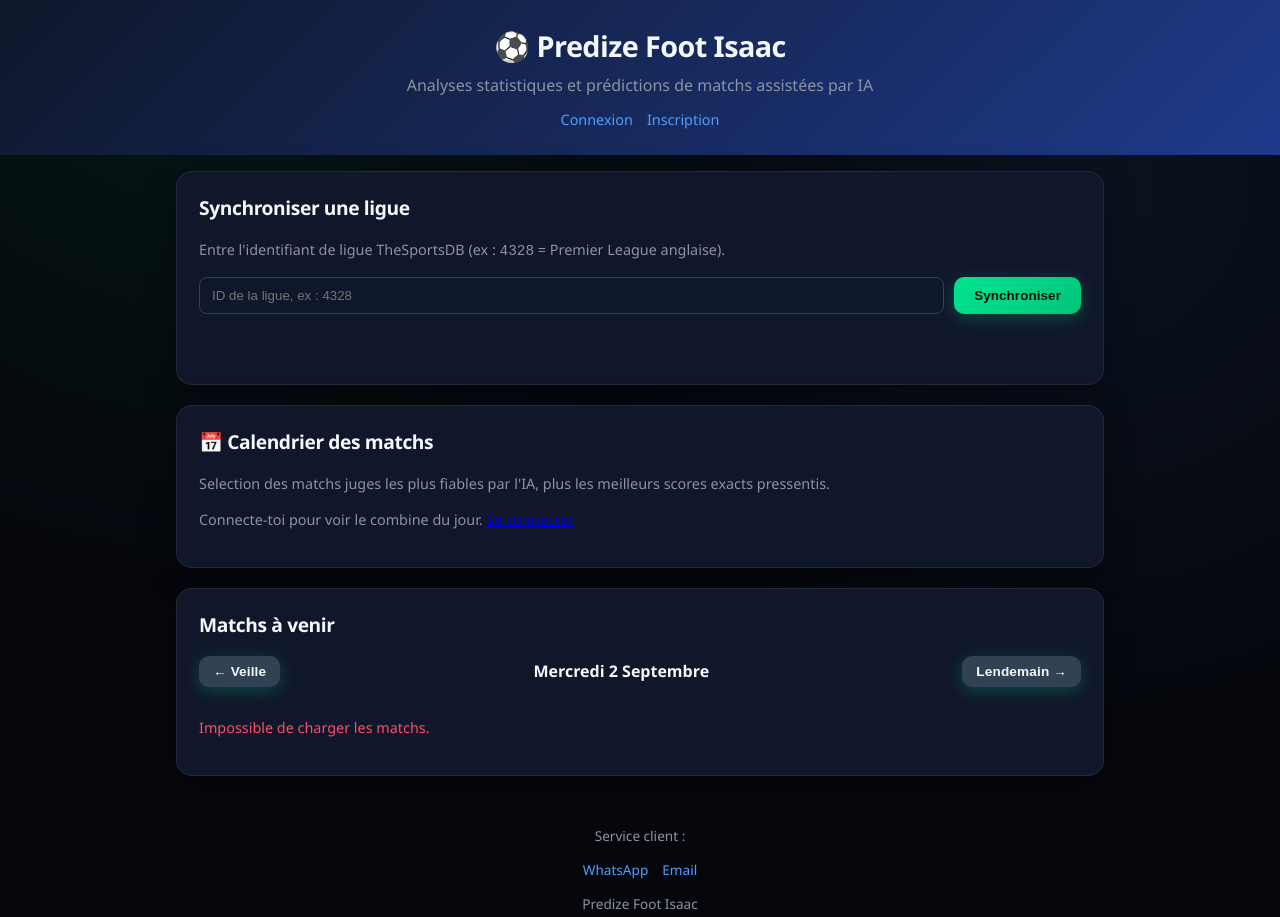
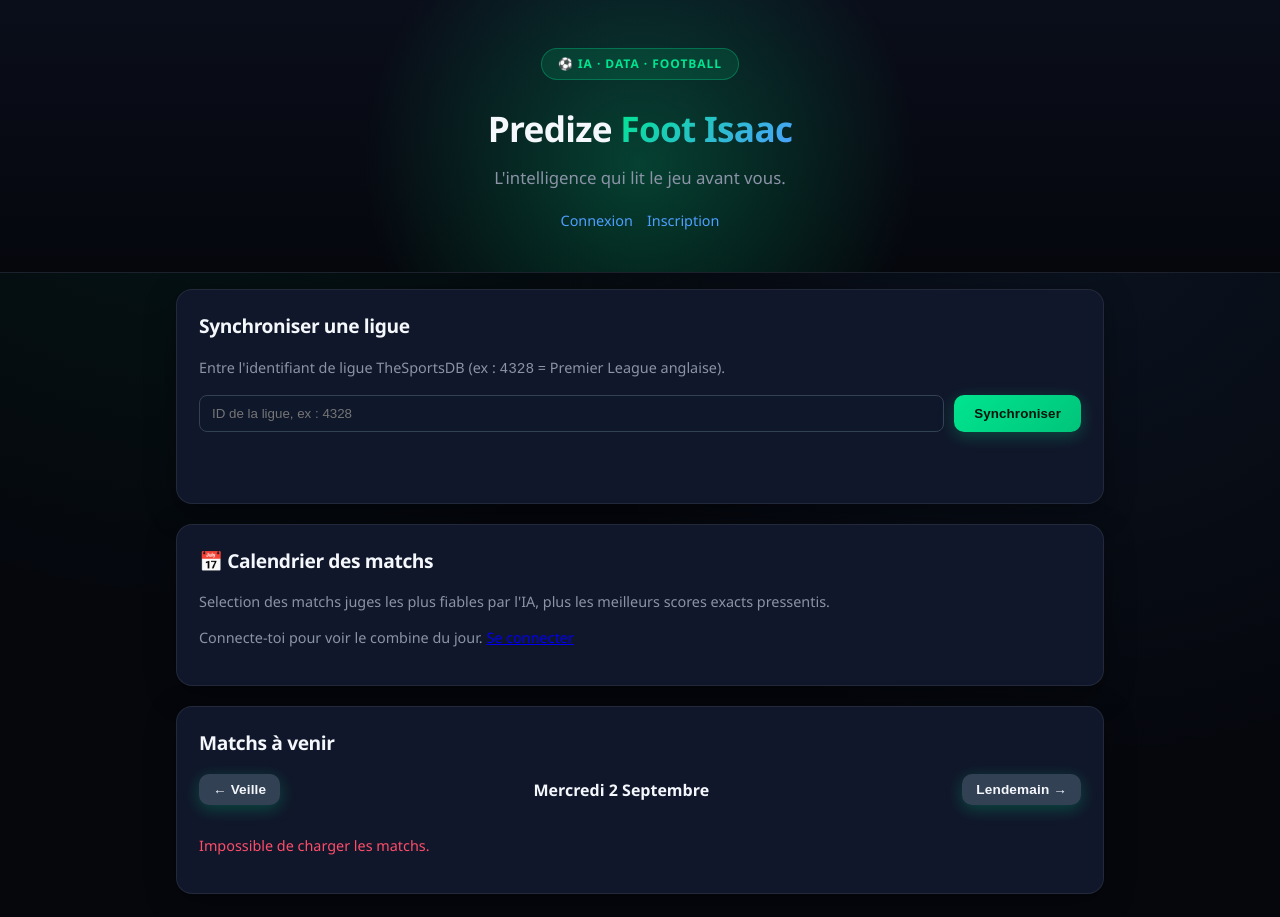
Before and after one commit to coolisaac12022-create/sport-analytics, a website: page public/index.html in a window 1280 px wide. Shown: the top 917 px of the page. Drawn offline with Linux system fonts and the light colour scheme; no server answers.

Commit message:
Nouveau Hero premium pour la page d accueil

```diff
--- a/public/css/style.css
+++ b/public/css/style.css
@@ -359,3 +359,68 @@ th { color: var(--text-muted); font-weight: 600; }
 .pick-badge.lost { background: #ef4444; color: #fff; }
 .pick-badge.pending { background: #64748b; color: #fff; }
 .combo-total-odds { text-align: center; font-size: 1.1rem; margin: 10px 0; padding: 10px; background: #0f172a; border-radius: 8px; }
+
+.hero {
+  position: relative;
+  overflow: hidden;
+  padding: 48px 24px 40px;
+  text-align: center;
+  background: linear-gradient(180deg, var(--bg-elevated), var(--bg));
+  border-bottom: 1px solid var(--border);
+}
+
+.hero-glow {
+  position: absolute;
+  top: -50%;
+  left: 50%;
+  transform: translateX(-50%);
+  width: 600px;
+  height: 600px;
+  background: radial-gradient(circle, var(--accent-glow) 0%, transparent 65%);
+  pointer-events: none;
+}
+
+.hero-content {
+  position: relative;
+  z-index: 1;
+  max-width: 640px;
+  margin: 0 auto;
+}
+
+.hero-badge {
+  display: inline-block;
+  padding: 6px 16px;
+  border-radius: 999px;
+  background: rgba(0, 229, 143, 0.12);
+  border: 1px solid rgba(0, 229, 143, 0.3);
+  color: var(--accent);
+  font-size: 0.75rem;
+  font-weight: 700;
+  letter-spacing: 0.08em;
+  margin-bottom: 16px;
+}
+
+.hero-title {
+  font-size: 2.2rem;
+  font-weight: 800;
+  margin: 12px 0 8px;
+  line-height: 1.15;
+}
+
+.hero-accent {
+  background: linear-gradient(135deg, var(--accent), var(--accent-2));
+  -webkit-background-clip: text;
+  background-clip: text;
+  color: transparent;
+}
+
+.hero-tagline {
+  color: var(--text-muted);
+  font-size: 1.05rem;
+  margin-bottom: 20px;
+}
+
+@media (max-width: 480px) {
+  .hero { padding: 36px 16px 28px; }
+  .hero-title { font-size: 1.7rem; }
+}
--- a/public/index.html
+++ b/public/index.html
@@ -8,10 +8,14 @@
 </head>
 <body>
 
-<header class="topbar">
-  <h1>⚽ Predize Foot Isaac</h1>
-  <p>Analyses statistiques et prédictions de matchs assistées par IA</p>
-  <nav id="authNav" class="auth-nav"></nav>
+<header class="hero">
+  <div class="hero-glow"></div>
+  <div class="hero-content">
+    <span class="hero-badge">⚽ IA · DATA · FOOTBALL</span>
+    <h1 class="hero-title">Predize <span class="hero-accent">Foot Isaac</span></h1>
+    <p class="hero-tagline">L'intelligence qui lit le jeu avant vous.</p>
+    <nav id="authNav" class="auth-nav"></nav>
+  </div>
 </header>
 
 <main class="container">
```
